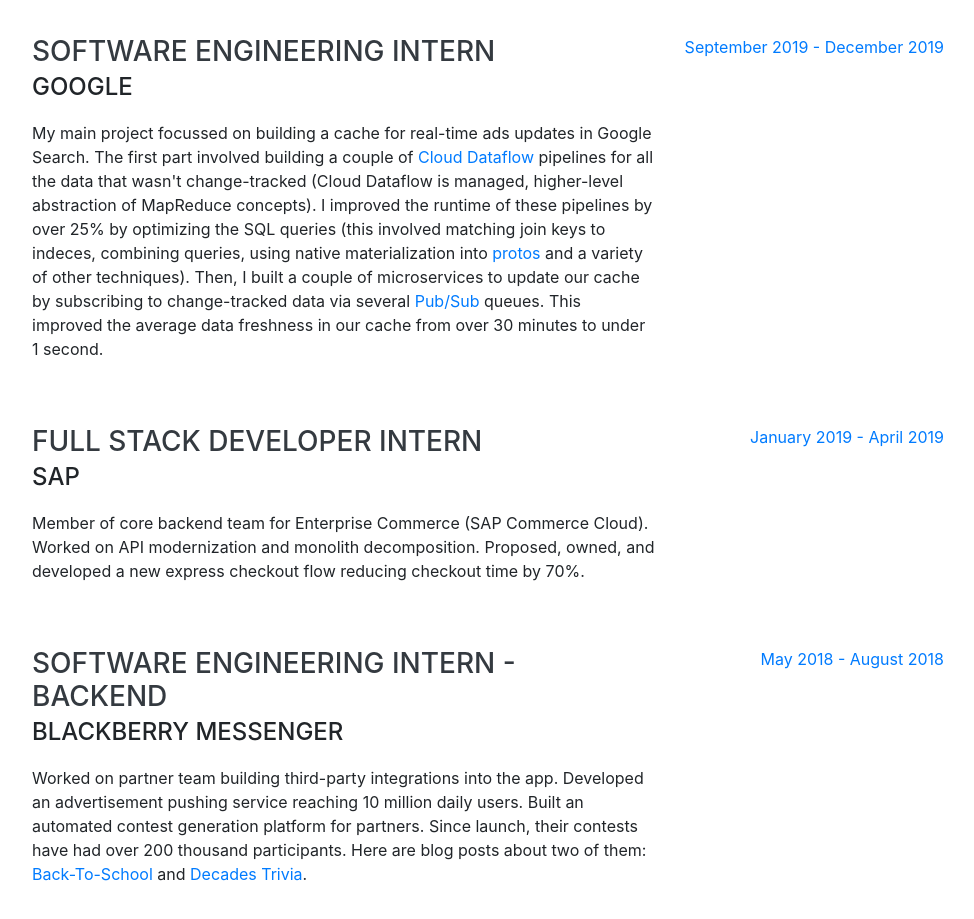
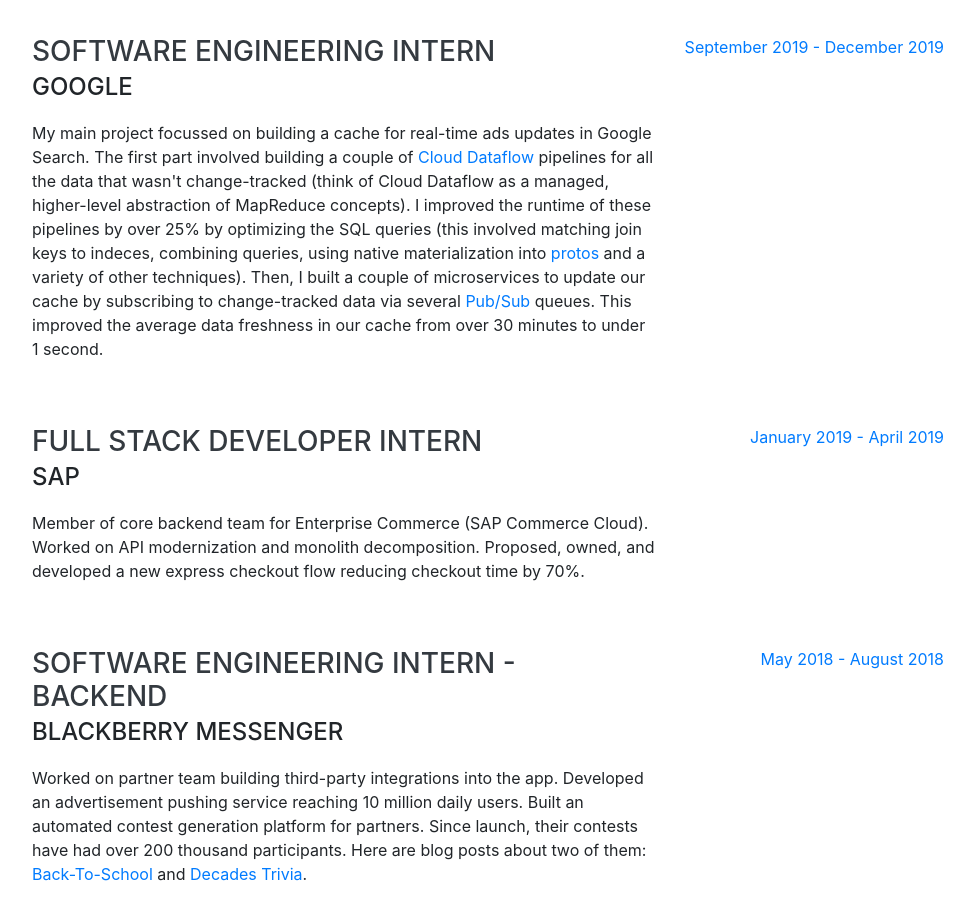
Before and after one commit to Bimde/bimde.github.io, a website with bundled scripts: page index.html in a window 1280 px wide. Shown: the part 900-1819 px from the top of the page, without its empty margins (288-1262 px from the left). Built offline with nearby package versions, Linux system fonts and the light colour scheme; a web font is replaced by a local one.

Commit message:
Wording changes

```diff
--- a/index.html
+++ b/index.html
@@ -107,7 +107,7 @@
             <div class="subheading mb-3">Google</div>
             <p>My main project focussed on building a cache for real-time ads updates in Google Search.
               The first part involved building a couple of <a href="https://cloud.google.com/dataflow/">Cloud Dataflow</a> pipelines for all the data that
-              wasn't change-tracked (Cloud Dataflow is managed, higher-level abstraction of MapReduce concepts).
+              wasn't change-tracked (think of Cloud Dataflow as a managed, higher-level abstraction of MapReduce concepts).
               I improved the runtime of these pipelines by over 25% by optimizing the SQL queries
               (this involved matching join keys to indeces, combining queries, using native materialization into
               <a href="https://developers.google.com/protocol-buffers">protos</a> and a variety of other techniques).
```
